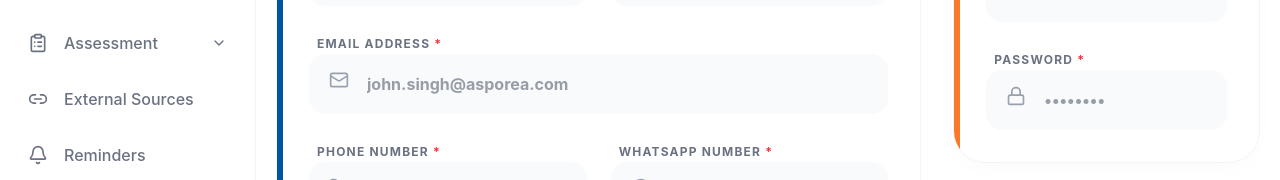
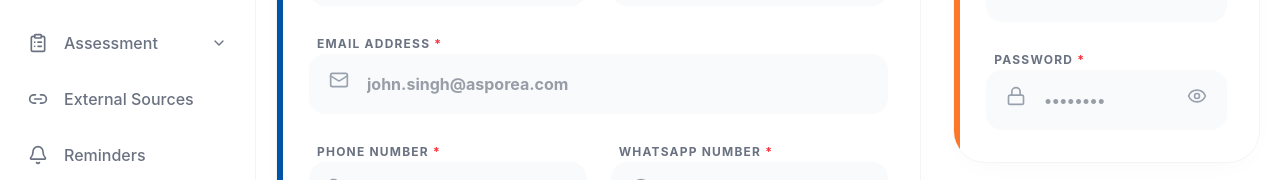
Before and after one commit to praticksaha-asporea/asporea-admin, a React (Vite) app: page /users/add in a window 1280 px wide. Shown: the part 421-601 px from the top of the page. Built offline with nearby package versions, Linux system fonts and the light colour scheme; sample sign-in values are in the browser's storage.

Commit message:
major issues fixed done

```diff
--- a/src/pages/ExternalSources/SourceForm.tsx
+++ b/src/pages/ExternalSources/SourceForm.tsx
@@ -10,12 +10,16 @@ import {
   Briefcase,
   Lock,
   Link,
+  Eye,
+  EyeOff,
 } from "lucide-react";
 import { motion } from "framer-motion";
 import { useSourceForm } from "./useSourceForm";
+import { useState } from "react";
 
 const SourceForm = () => {
   const navigate = useNavigate();
+  const [showPassword, setShowPassword] = useState(false);
   const { formik, loading, fetching, isEdit, parentSources } = useSourceForm();
 
   if (fetching) {
@@ -303,15 +307,27 @@ const SourceForm = () => {
   <div className="relative group">
     <Lock className="absolute left-5 top-4 w-5 h-5 text-gray-400 group-focus-within:text-[#fc7728] transition-colors" />
     <input
-                    type="password"
+      type={showPassword ? "text" : "password"}
       placeholder="••••••••"
       {...formik.getFieldProps("password")}
-                    className={`w-full pl-14 pr-4 py-4 bg-gray-50 border-2 rounded-2xl outline-none font-bold text-gray-700 transition-all ${
+      className={`w-full pl-14 pr-14 py-4 bg-gray-50 border-2 rounded-2xl outline-none font-bold text-gray-700 transition-all [&::-ms-reveal]:hidden [&::-ms-clear]:hidden ${
         formik.touched.password && formik.errors.password
           ? "border-red-400 focus:bg-white"
           : "border-transparent focus:border-[#fc7728]/30 focus:bg-white"
       }`}
     />
+    <button
+      type="button"
+      onClick={() => setShowPassword((prev) => !prev)}
+      className="absolute right-5 top-4 text-gray-400 hover:text-gray-600 focus:outline-none transition-colors"
+      tabIndex={-1}
+    >
+      {showPassword ? (
+        <EyeOff className="w-5 h-5" />
+      ) : (
+        <Eye className="w-5 h-5" />
+      )}
+    </button>
   </div>
   {formik.touched.password && formik.errors.password && (
     <p className="text-red-500 text-xs font-bold mt-1 pl-2">
@@ -328,7 +344,7 @@ const SourceForm = () => {
               Notification Channels
             </p>
             <div className="flex flex-col gap-3">
-              {(["email", "sms", "whatsapp"] as const).map((channel) => (
+              {(["email","whatsapp"] as const).map((channel) => (
                 <label
                   key={channel}
                   className="flex items-center gap-3 cursor-pointer group"
--- a/src/pages/UserManagement/UserForm.tsx
+++ b/src/pages/UserManagement/UserForm.tsx
@@ -9,6 +9,8 @@ import {
   Globe,
   GraduationCap,
   Award,
+  Eye,
+  EyeOff,
 } from "lucide-react";
 import { motion, AnimatePresence } from "framer-motion";
 import { useUserForm } from "./useUserForm";
@@ -21,7 +23,7 @@ const UserForm = () => {
   const navigate = useNavigate();
   const { formik, loading, fetching, isEdit, profileImage } = useUserForm();
   const [showPasswordField, setShowPasswordField] = useState(false);
-
+  const [showPassword, setShowPassword] = useState(false);
   // ── Fetch skeleton ─────────────────────────────────────────────────────────
   if (fetching) {
     return (
@@ -339,7 +341,7 @@ const UserForm = () => {
 
             {/* 3. TAC PROFILE CARD (Separated from Grid) */}
             <AnimatePresence>
-              {(formik.values.role === "tac" || formik.values.role === "tac_head") && (
+              {(formik.values.role === "tac" ) && (
                 <motion.div
                   initial={{ opacity: 0, height: 0 }}
                   animate={{ opacity: 1, height: "auto" }}
@@ -467,10 +469,13 @@ const UserForm = () => {
         <span className="text-sm font-bold text-gray-500 group-hover:text-gray-700 transition-colors">
           Change Password
         </span>
-                        <span className={`ml-auto text-xs font-bold px-3 py-1 rounded-full transition-colors ${showPasswordField
+        <span
+          className={`ml-auto text-xs font-bold px-3 py-1 rounded-full transition-colors ${
+            showPasswordField
               ? "text-orange-500 bg-orange-50"
               : "text-[#0D80F2] bg-blue-50"
-                          }`}>
+          }`}
+        >
           {showPasswordField ? "Cancel" : "Update"}
         </span>
       </button>
@@ -487,17 +492,32 @@ const UserForm = () => {
             <div className="relative group">
               <Lock className="absolute left-5 top-4 w-5 h-5 text-gray-400 group-focus-within:text-[#fc7728] transition-colors" />
               <input
-                                type="password"
+                type={showPassword ? "text" : "password"}
                 placeholder="New password"
                 {...formik.getFieldProps("password")}
-                                className={`w-full pl-14 pr-4 py-4 bg-gray-50 border-2 rounded-2xl outline-none font-bold text-gray-700 transition-all [&::-ms-reveal]:hidden [&::-ms-clear]:hidden ${formik.touched.password && formik.errors.password
+                className={`w-full pl-14 pr-14 py-4 bg-gray-50 border-2 rounded-2xl outline-none font-bold text-gray-700 transition-all [&::-ms-reveal]:hidden [&::-ms-clear]:hidden ${
+                  formik.touched.password && formik.errors.password
                     ? "border-red-400 focus:bg-white"
                     : "border-transparent focus:border-[#fc7728]/30 focus:bg-white"
                 }`}
               />
+              <button
+                type="button"
+                onClick={() => setShowPassword((prev) => !prev)}
+                className="absolute right-5 top-4 text-gray-400 hover:text-gray-600 focus:outline-none transition-colors"
+                tabIndex={-1}
+              >
+                {showPassword ? (
+                  <EyeOff className="w-5 h-5" />
+                ) : (
+                  <Eye className="w-5 h-5" />
+                )}
+              </button>
             </div>
             {formik.touched.password && formik.errors.password && (
-                              <p className="text-red-500 text-xs font-bold mt-1 pl-2">{formik.errors.password}</p>
+              <p className="text-red-500 text-xs font-bold mt-1 pl-2">
+                {formik.errors.password}
+              </p>
             )}
           </motion.div>
         )}
@@ -508,17 +528,32 @@ const UserForm = () => {
       <div className="relative group">
         <Lock className="absolute left-5 top-4 w-5 h-5 text-gray-400 group-focus-within:text-[#fc7728] transition-colors" />
         <input
-                          type="password"
+          type={showPassword ? "text" : "password"}
           placeholder="••••••••"
           {...formik.getFieldProps("password")}
-                          className={`w-full pl-14 pr-4 py-4 bg-gray-50 border-2 rounded-2xl outline-none font-bold text-gray-700 transition-all [&::-ms-reveal]:hidden [&::-ms-clear]:hidden ${formik.touched.password && formik.errors.password
+          className={`w-full pl-14 pr-14 py-4 bg-gray-50 border-2 rounded-2xl outline-none font-bold text-gray-700 transition-all [&::-ms-reveal]:hidden [&::-ms-clear]:hidden ${
+            formik.touched.password && formik.errors.password
               ? "border-red-400 focus:bg-white"
               : "border-transparent focus:border-[#fc7728]/30 focus:bg-white"
           }`}
         />
+        <button
+          type="button"
+          onClick={() => setShowPassword((prev) => !prev)}
+          className="absolute right-5 top-4 text-gray-400 hover:text-gray-600 focus:outline-none transition-colors"
+          tabIndex={-1}
+        >
+          {showPassword ? (
+            <EyeOff className="w-5 h-5" />
+          ) : (
+            <Eye className="w-5 h-5" />
+          )}
+        </button>
       </div>
       {formik.touched.password && formik.errors.password && (
-                        <p className="text-red-500 text-xs font-bold mt-1 pl-2">{formik.errors.password}</p>
+        <p className="text-red-500 text-xs font-bold mt-1 pl-2">
+          {formik.errors.password}
+        </p>
       )}
     </>
   )}
--- a/src/pages/UserManagement/useUserList.ts
+++ b/src/pages/UserManagement/useUserList.ts
@@ -13,7 +13,7 @@ const filterConfigs: FilterConfig[] = [
     key: "role",
     placeholder: "All Roles",
     options: [
-      { label: "Admin", value: "admin" },
+      // { label: "Admin", value: "admin" },
       { label: "User", value: "user" },
       { label: "TAC", value: "tac" },
       { label: "TAC Head", value: "tac_head" },
```
Lines whose indentation alone changed are shown as unchanged.
